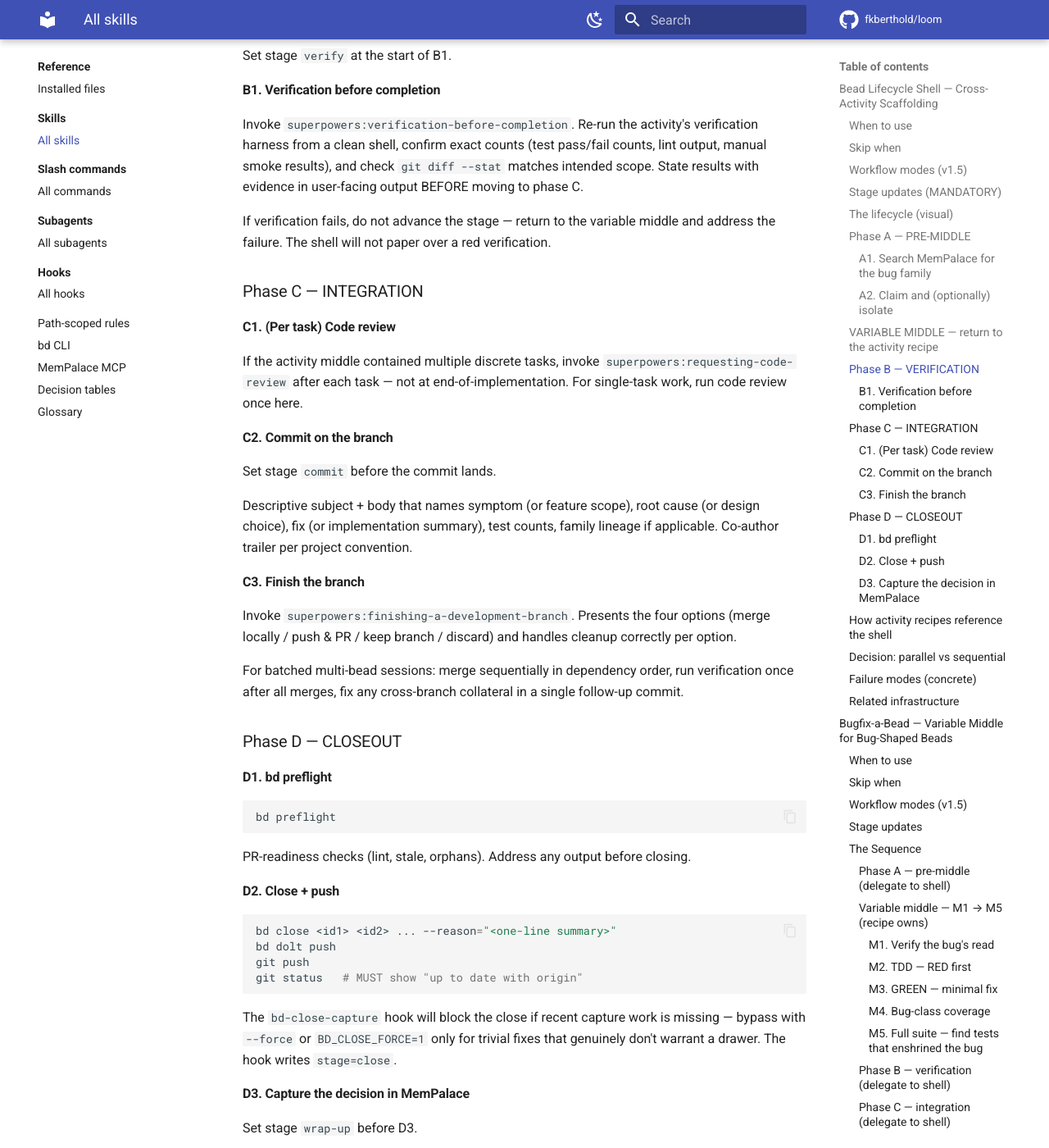
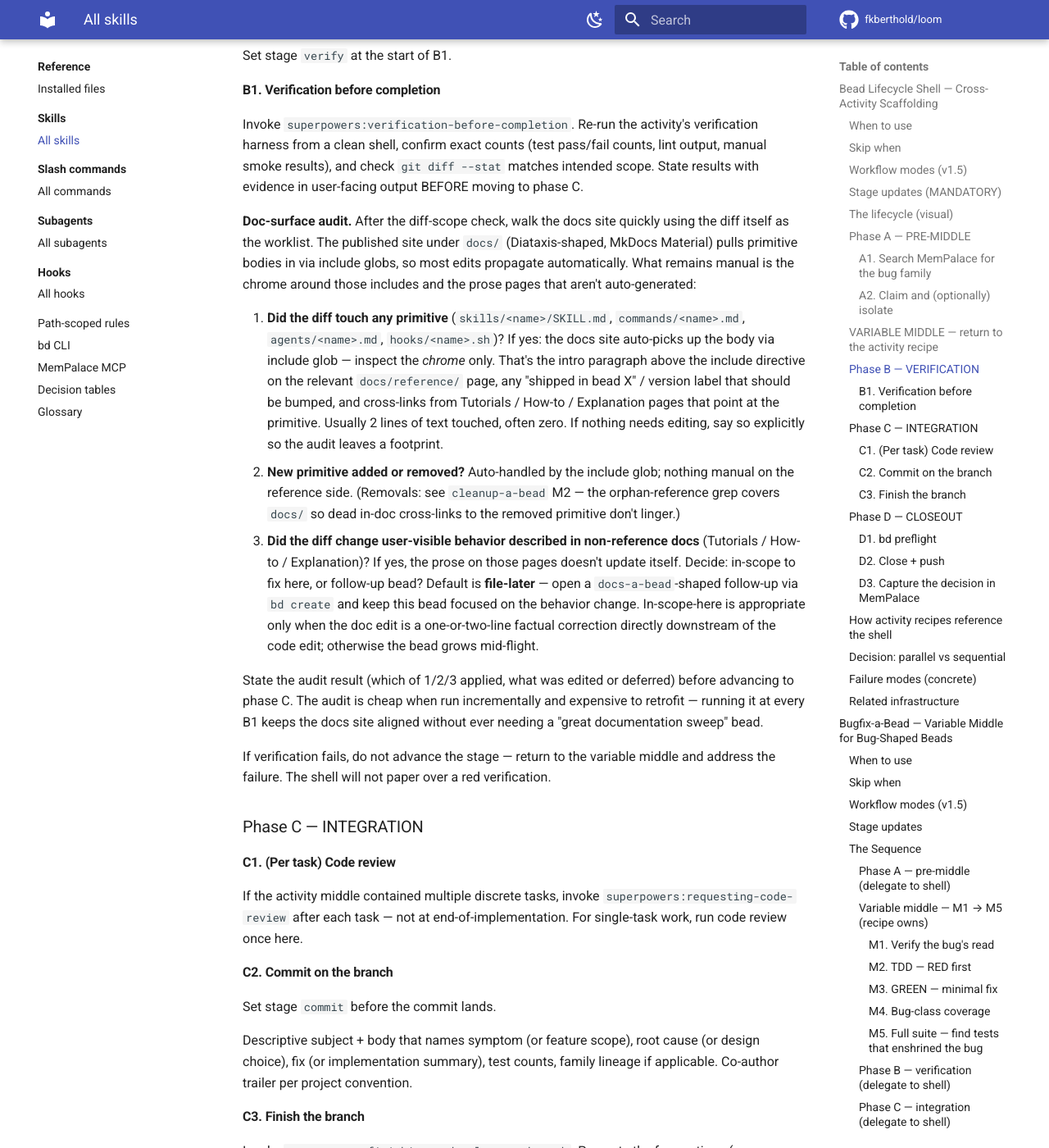
Before and after one commit to fkberthold/loom, an MkDocs documentation site: the page built from docs/reference/skills/all-skills.md, in a window 1280 px wide and 1400 px high, scrolled down 4755 px. Shown: the whole window at 82% size. Built offline with MkDocs 1.6.1 and Material for MkDocs 9.7.7, drawn with Linux system fonts in a browser that asks for light colours; comment, search, counter and statistics services are not loaded; some of the changed text lies outside the part shown.

Commit message:
loom-9z1.8: add doc-surface audit sub-step to bead-lifecycle-shell B1
Insert a doc-surface audit immediately after the diff-scope check in
phase B1 of bead-lifecycle-shell so docs stay aligned as work happens.
Single insertion in the shell -> every activity recipe inherits.

The audit asks three diff-conditioned questions:
1. Did the diff touch any primitive (skills/, commands/, agents/,
   hooks/)? If yes, inspect chrome only -- the include glob carries
   the body. Usually 2 lines touched, often zero.
2. New primitive added or removed? Auto-handled by glob; cross-refs
   cleanup-a-bead M2 for the removal-side orphan grep.
3. Did the diff change user-visible behavior in Tutorials/How-to/
   Explanation? Default file-later via bd create; in-scope-here only
   for one-or-two-line factual corrections.

Pair edit: extend cleanup-a-bead M2 orphan-reference grep to call out
docs/ explicitly. Lists the four Diataxis quadrants and names two
distinct grep targets (prose mentions; reference-page chrome around
include directives) so removed primitives don't leave dead in-doc
cross-links.

Acceptance:
- bead-lifecycle-shell B1 has the new sub-step (3 numbered questions
  + audit-result statement).
- cleanup-a-bead M2 Docs surface explicitly covers docs/.
- Smoke-test of bd-close-capture hook still exits 0.
- Bidirectional cross-reference between the two skills is intact.
- This bead's own B1 audit landed case 1 (primitives touched, chrome
  inspected on docs/reference/skills/, no chrome edits needed -- the
  page is purely glob-driven).

Co-Authored-By: Claude Opus 4.7 (1M context) <noreply@anthropic.com>

```diff
--- a/skills/bead-lifecycle-shell/SKILL.md
+++ b/skills/bead-lifecycle-shell/SKILL.md
@@ -214,6 +214,44 @@ counts (test pass/fail counts, lint output, manual smoke results),
 and check `git diff --stat` matches intended scope. State results
 with evidence in user-facing output BEFORE moving to phase C.
 
+**Doc-surface audit.** After the diff-scope check, walk the docs
+site quickly using the diff itself as the worklist. The published
+site under `docs/` (Diataxis-shaped, MkDocs Material) pulls primitive
+bodies in via include globs, so most edits propagate automatically.
+What remains manual is the chrome around those includes and the
+prose pages that aren't auto-generated:
+
+1. **Did the diff touch any primitive** (`skills/<name>/SKILL.md`,
+   `commands/<name>.md`, `agents/<name>.md`, `hooks/<name>.sh`)? If
+   yes: the docs site auto-picks up the body via include glob —
+   inspect the *chrome* only. That's the intro paragraph above the
+   include directive on the relevant `docs/reference/` page, any
+   "shipped in bead X" / version label that should be bumped, and
+   cross-links from Tutorials / How-to / Explanation pages that
+   point at the primitive. Usually 2 lines of text touched, often
+   zero. If nothing needs editing, say so explicitly so the audit
+   leaves a footprint.
+2. **New primitive added or removed?** Auto-handled by the include
+   glob; nothing manual on the reference side. (Removals: see
+   `cleanup-a-bead` M2 — the orphan-reference grep covers `docs/`
+   so dead in-doc cross-links to the removed primitive don't
+   linger.)
+3. **Did the diff change user-visible behavior described in
+   non-reference docs** (Tutorials / How-to / Explanation)? If yes,
+   the prose on those pages doesn't update itself. Decide:
+   in-scope to fix here, or follow-up bead? Default is
+   **file-later** — open a `docs-a-bead`-shaped follow-up via
+   `bd create` and keep this bead focused on the behavior change.
+   In-scope-here is appropriate only when the doc edit is a
+   one-or-two-line factual correction directly downstream of the
+   code edit; otherwise the bead grows mid-flight.
+
+State the audit result (which of 1/2/3 applied, what was edited or
+deferred) before advancing to phase C. The audit is cheap when run
+incrementally and expensive to retrofit — running it at every B1
+keeps the docs site aligned without ever needing a "great
+documentation sweep" bead.
+
 If verification fails, do not advance the stage — return to the
 variable middle and address the failure. The shell will not paper
 over a red verification.
--- a/skills/cleanup-a-bead/SKILL.md
+++ b/skills/cleanup-a-bead/SKILL.md
@@ -163,8 +163,19 @@ references it.
 
 Surfaces to scan that aren't covered by the test suite:
 
-- **Docs** — README, manual, walkthrough, in-tree `docs/` files. Dead
-  doc links don't break tests; they break readers.
+- **Docs** — README, walkthrough, and the published docs site under
+  `docs/` (Diataxis quadrants: `docs/tutorials/`, `docs/how-to/`,
+  `docs/reference/`, `docs/explanation/`). Dead doc links don't
+  break tests; they break readers. Two distinct grep targets here:
+  (a) prose mentions of the removed thing across all four quadrants,
+  and (b) cross-links and intro-chrome on `docs/reference/` pages
+  that point at a removed primitive (`skills/<name>/SKILL.md`,
+  `commands/<name>.md`, `agents/<name>.md`, `hooks/<name>.sh`). The
+  reference pages use include globs — the body disappears
+  automatically when the primitive is removed, but the surrounding
+  intro paragraph and any "shipped in bead X" labels do not. Grep
+  `docs/` for the removed primitive's name; every hit is a kill-list
+  entry.
 - **Configs** — `settings.json`, `workflow.json`, `kustomize`
   overlays, `*_VERSION` files, generated configs. Stale keys
   silently noop or, worse, log warnings nobody sees.
```
